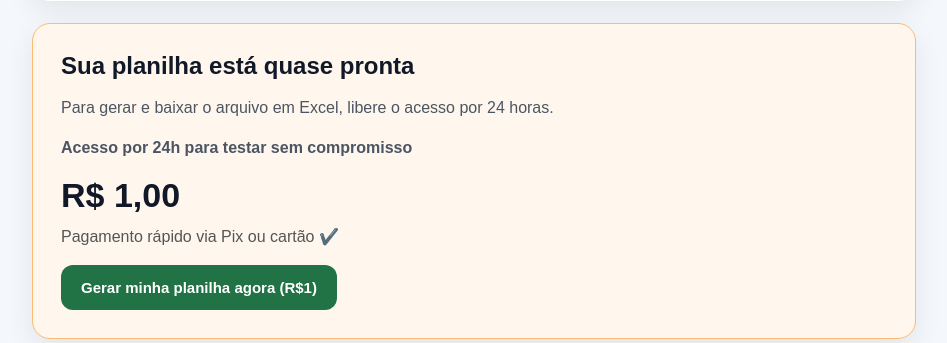
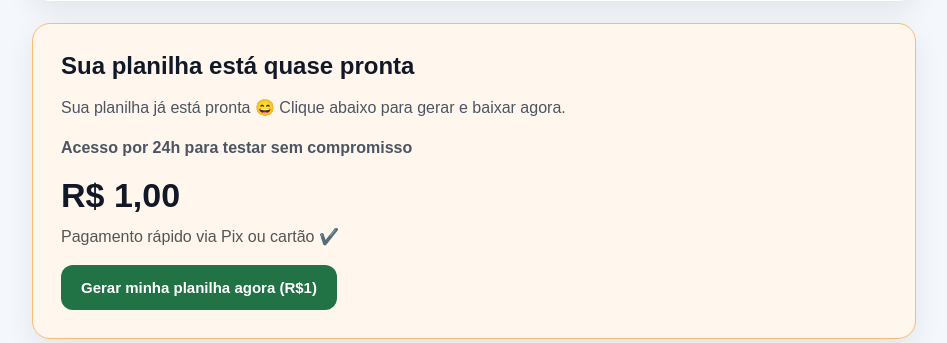
Before and after one commit to alessandronossa-lgtm/alessandronossa-lgtm, a Flask app: template templates/projeto.html in a window 1280 px wide. Shown: the part 736-1079 px from the top of the page, without its empty margins (166-1113 px from the left). Run offline with Flask 3, Linux system fonts and the light colour scheme; the template is opened without the code that fills it, so the values that code supplies are empty; parts of the project's set-up code (start-up, migrations or seed data) failed here and were passed over.

Commit message:
Update projeto.html

```diff
--- a/templates/projeto.html
+++ b/templates/projeto.html
@@ -241,7 +241,9 @@
   <h2>Sua planilha está quase pronta</h2>
 
   <p>
-    Para gerar e baixar o arquivo em Excel, libere o acesso por 24 horas.
+    Sua planilha já está pronta 😄
+
+Clique abaixo para gerar e baixar agora.
   </p>
 
   <p style="font-weight:bold;">
```
